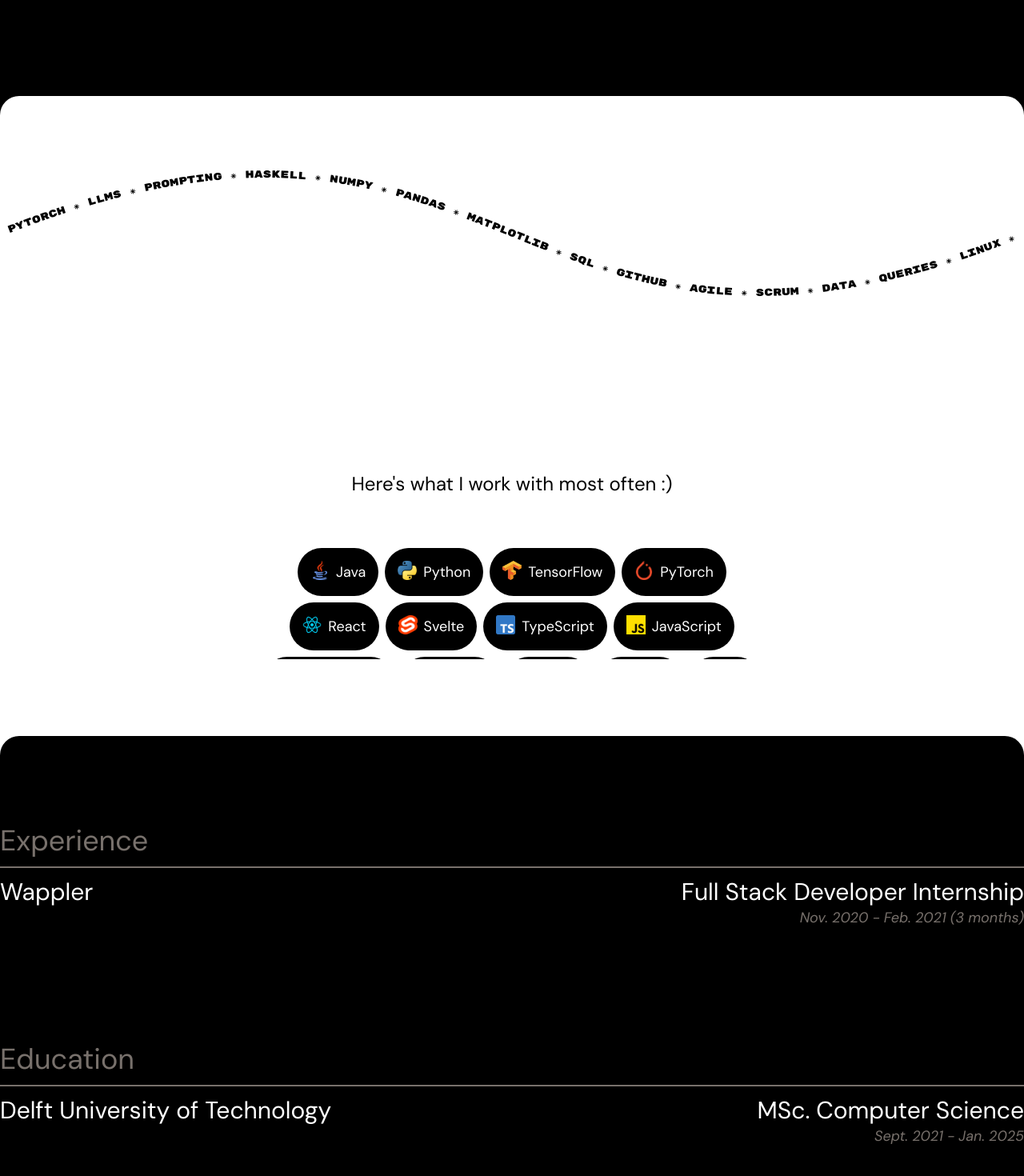
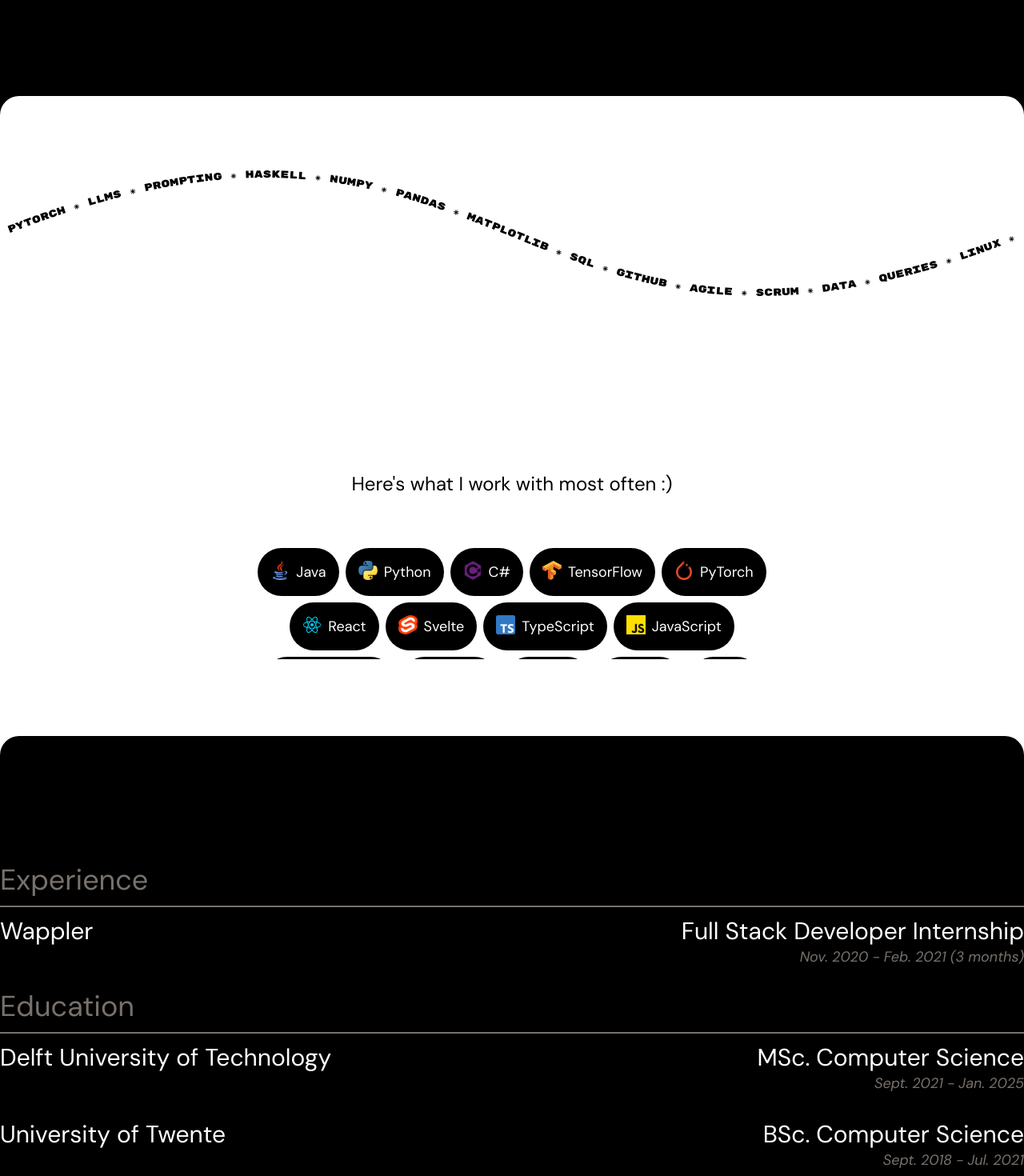
Before and after one commit to adarshdenga/portfoliov3, a React (Vite) app: page / in a window 1280 px wide. Shown: the part 360-1830 px from the top of the page at 80% size. Built offline with nearby package versions, Linux system fonts and the light colour scheme.

Commit message:
changes changes changes

```diff
--- a/package.json
+++ b/package.json
@@ -16,6 +16,7 @@
     "react": "^18.3.1",
     "react-dom": "^18.3.1",
     "react-intersection-observer": "^9.13.0",
+    "react-random-reveal": "^2.0.1",
     "react-router": "^6.25.1",
     "react-router-dom": "^6.25.1"
   },
--- a/src/App.tsx
+++ b/src/App.tsx
@@ -15,7 +15,7 @@
   useEffect(() => {
     setTimeout(() => {
       setEntryAnimationFinished(true);
-    }, 3000);
+    }, 3500);
   });
 
   return entryAnimationFinished ? (
--- a/src/components/EduAndExp.tsx
+++ b/src/components/EduAndExp.tsx
@@ -3,8 +3,8 @@
 export default function EduAndExp() {
   return (
     <div className="w-full h-screen pt-24 bg-white">
-      <div className="flex flex-col w-full h-full bg-black justify-center items-center rounded-t-3xl">
-        <div className="container min-h-max flex flex-col py-40 justify-center">
+      <div className="flex flex-col w-full h-full py-40 justify-between bg-black items-center rounded-t-3xl">
+        <div className="container flex flex-col justify-center">
           <div className="text-4xl text-warmGray-500 font-dmsans mb-3 pb-3 border-b-2 border-warmGray-500">
             Experience
           </div>
@@ -27,7 +27,7 @@
           </div>
         </div>
 
-        <div className="container h-1/2 flex flex-col pb-40 justify-center">
+        <div className="container flex flex-col justify-center">
           <div className="text-4xl text-warmGray-500 font-dmsans mb-3 pb-3 border-b-2 border-warmGray-500">
             Education
           </div>
--- a/src/components/EntryAnimator.tsx
+++ b/src/components/EntryAnimator.tsx
@@ -1,7 +1,11 @@
+import { RandomReveal } from "react-random-reveal";
+
 export default function EntryAnimator() {
   return (
     <div className="entryanimator w-screen h-screen flex items-center justify-center font-dmsans text-6xl bg-black">
-      <div className="entryanimatortext">Adarsh Denga</div>
+      <div className="entryanimatortext">
+        <RandomReveal isPlaying duration={2} characters={"Adarsh Denga"} />
+      </div>
     </div>
   );
 }
--- a/src/components/Navbar.tsx
+++ b/src/components/Navbar.tsx
@@ -4,7 +4,7 @@
 export default function Navbar() {
   return (
     <motion.div
-      className="fixed flex flex-row w-full justify-center font-dmsans text-white mix-blend-difference py-8"
+      className="fixed flex flex-row w-full h-24 justify-center items-center font-dmsans text-white mix-blend-difference py-8"
       initial={{ opacity: 0 }}
       animate={{ opacity: 1 }}
       transition={{ duration: 1, ease: "easeOut", delay: 0.1 }}
--- a/src/components/Projects.tsx
+++ b/src/components/Projects.tsx
@@ -8,7 +8,6 @@
 import aapfl from "../assets/projectimages/aapfl.png";
 import cube from "../assets/projectimages/cube.png";
 import website from "../assets/projectimages/website.png";
-import ProjectCard from "./ProjectCard";
 
 export default function Projects() {
   const projects = [
@@ -145,12 +144,13 @@
         transition={{ duration: 0.8, ease: "easeOut" }}
       >
         {projects.map((project) => (
-          <div className="projectcard h-full w-auto aspect-[3/4] bg-white snap-center shrink-0">
+          <div className="projectcard h-full w-auto aspect-[3/4] bg-white snap-center overflow-hidden">
             <img
               className="projectimg object-cover object-right h-full"
               src={project.image}
               draggable="false"
             ></img>
+            <div className="projectinfo w-full h-4/5 bg-white rounded-t-full"></div>
           </div>
         ))}
       </motion.div>
--- a/src/components/Skills.tsx
+++ b/src/components/Skills.tsx
@@ -15,11 +15,13 @@
 import git from "../assets/icons/git.png";
 import svelte from "../assets/icons/svelte.png";
 import linux from "../assets/icons/linux.png";
+import csharp from "../assets/icons/csharp.png";
 
 export default function Skills() {
   const skills = [
     { name: "Java", source: java },
     { name: "Python", source: python },
+    { name: "C#", source: csharp },
     { name: "TensorFlow", source: tensorflow },
     { name: "PyTorch", source: pytorch },
     { name: "React", source: react },
@@ -55,7 +57,7 @@
   return (
     <div className="w-full h-screen pt-24 bg-black ">
       <motion.div
-        className="w-full h-full py-20 bg-white rounded-t-3xl "
+        className="flex-1 w-full h-full py-20 bg-white rounded-t-3xl "
         ref={container}
         initial={{ opacity: 0 }}
         animate={{ opacity: 1 }}
--- a/src/index.css
+++ b/src/index.css
@@ -14,7 +14,8 @@
 }
 
 .entryanimatortext {
-  animation: entry-text-color 2500ms ease forwards;
+  color: white;
+  animation: fade-to-black 3200ms ease forwards;
 }
 
 .contact-link-icon {
@@ -87,14 +88,11 @@
   }
 }
 
-@keyframes entry-text-color {
-  0% {
-    color: black;
-  }
-  25% {
+@keyframes fade-to-black {
+  0%{
     color: white;
   }
-  75% {
+  80% {
     color: white;
   }
   100% {
@@ -122,12 +120,3 @@
     color: white;
   }
 }
-
-@keyframes go-to-color {
-  from {
-    filter: grayscale(1);
-  }
-  to {
-    filter: grayscale(0);
-  }
-}
```
Also changed, not shown: src/assets/icons/csharp.png (added), 1 other file (tests, documents, lock files or other folders).
